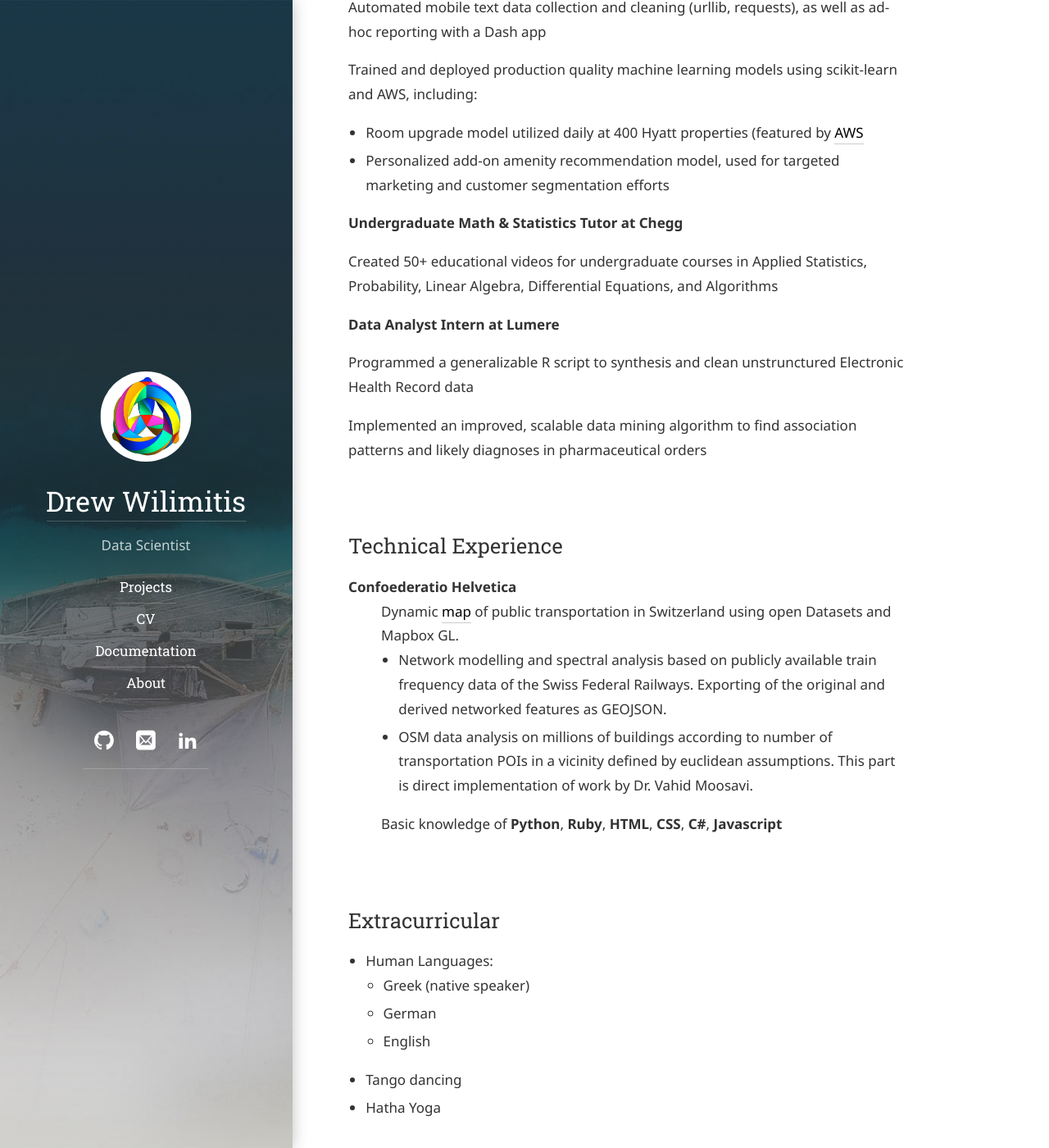
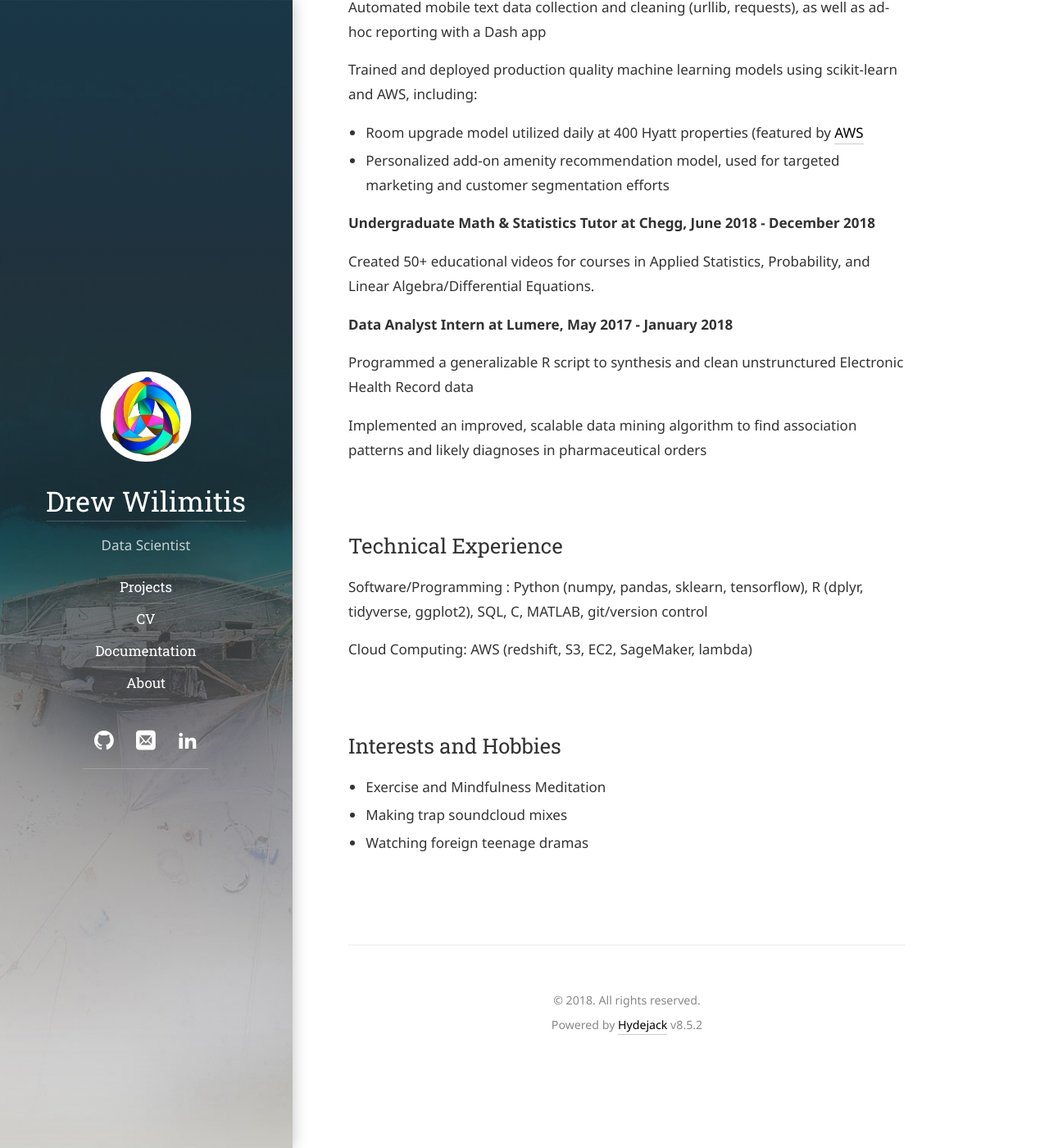
Before and after one commit to drewwilimitis/drewwilimitis.github.io, a Jekyll site: the page built from CV.md, in a window 1280 px wide and 1400 px high, scrolled down 814 px. Shown: the whole window at 82% size. Built offline with Jekyll 4.4.1, drawn with Linux system fonts in a browser that asks for light colours; some web fonts are replaced; some of the changed text lies outside the part shown.

Commit message:
Update CV.md

```diff
--- a/CV.md
+++ b/CV.md
@@ -22,7 +22,7 @@ Education
 Experience
 ----------
 
-**Data Analyst at Hyatt Hotels Corporation**
+**Data Analyst at Hyatt Hotels Corporation, November 2018 - Present**
 
 Automated mobile text data collection and cleaning (urllib, requests), as well as ad-hoc reporting with a Dash app
 
@@ -31,11 +31,11 @@ Trained and deployed production quality machine learning models using scikit-lea
 * Room upgrade model utilized daily at 400 Hyatt properties (featured by [AWS](https://aws.amazon.com/travel-and-hospitality/personalization/)
 * Personalized add-on amenity recommendation model, used for targeted marketing and customer segmentation efforts
 
-**Undergraduate Math & Statistics Tutor at Chegg**
+**Undergraduate Math & Statistics Tutor at Chegg, June 2018 - December 2018**
 
-Created 50+ educational videos for undergraduate courses in Applied Statistics, Probability, Linear Algebra, Differential Equations, and Algorithms
+Created 50+ educational videos for courses in Applied Statistics, Probability, and Linear Algebra/Differential Equations.
 
-**Data Analyst Intern at Lumere**
+**Data Analyst Intern at Lumere, May 2017 - January 2018**
 
 Programmed a generalizable R script to synthesis and clean unstrunctured Electronic Health Record data
 
@@ -44,24 +44,13 @@ Implemented an improved, scalable data mining algorithm to find association patt
 Technical Experience
 --------------------
 
-Confoederatio Helvetica
-:   Dynamic [map][ref1] of public transportation in Switzerland using open Datasets
-    and Mapbox GL.
+Software/Programming : Python (numpy, pandas, sklearn, tensorflow), R (dplyr, tidyverse, ggplot2), SQL, C, MATLAB, git/version control
 
-    * Network modelling and spectral analysis based on publicly available train frequency data of the Swiss Federal Railways. Exporting of the original and derived networked features as GEOJSON.
-    * OSM data analysis on millions of buildings according to number of transportation POIs in a vicinity defined by euclidean assumptions. This part is direct implementation of work by Dr. Vahid Moosavi.
+Cloud Computing: AWS (redshift, S3, EC2, SageMaker, lambda)
 
-:   Basic knowledge of **Python**, **Ruby**, **HTML**, **CSS**, **C#**, **Javascript**
-
-[ref1]: https://ganagno.github.io/maps/che.html
-
-Extracurricular
+Interests and Hobbies
 ----------------------------------------
 
-* Human Languages:
-     * Greek (native speaker)
-     * German
-     * English
-
-* Tango dancing
-* Hatha Yoga
+* Exercise and Mindfulness Meditation
+* Making trap soundcloud mixes
+* Watching foreign teenage dramas
```
